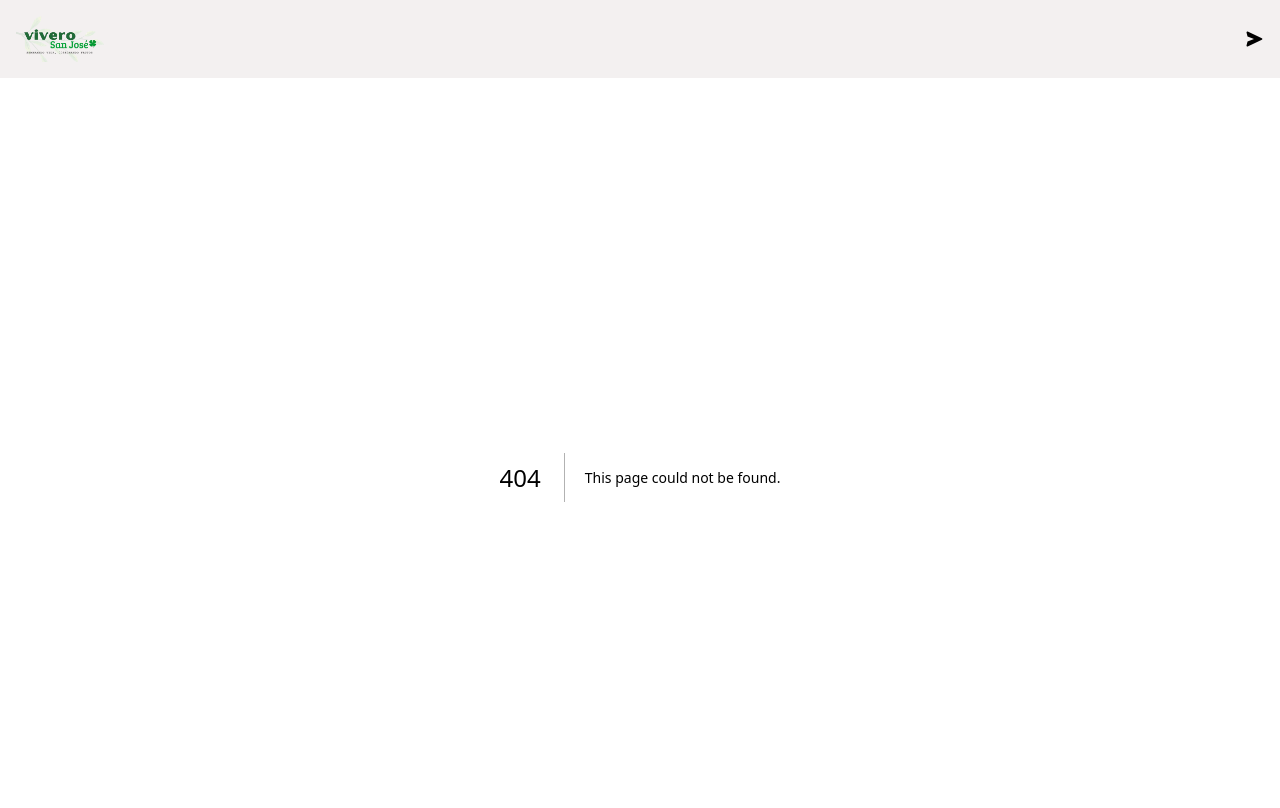
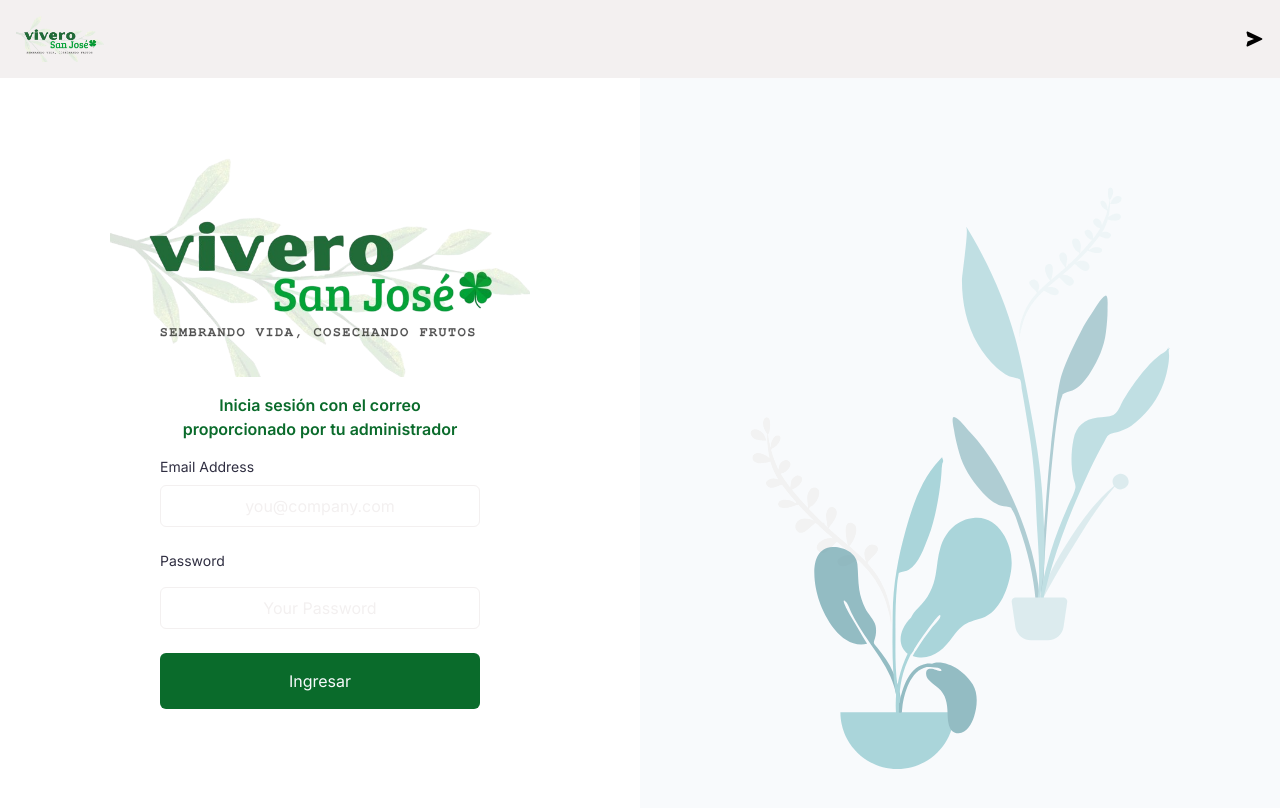
Before and after one commit to JI-Villalobos/sj-vivero, a Next.js app: page /login in a window 1280 px wide. Before the commit this address had no page. Shown: the top 808 px of the page. Built offline with nearby package versions, Linux system fonts and the light colour scheme.

Commit message:
add login component

```diff
--- /dev/null
+++ b/src/app/login/page.tsx
@@ -0,0 +1,17 @@
+import { LoginForm } from "@/src/components/login/LoginForm";
+import Image from "next/image";
+
+export default function Login(){
+    return(
+        <div className="w-full flex flex-row">
+            <div className="w-1/2 flex flex-col items-center mt-20">
+                <Image src="/sj-vivero.png" alt="vivero logo" width={420} height={420}/>
+                <p className="text-center text-md w-2/4 p-4 text-mp-green font-semibold">Inicia sesión con el correo proporcionado por tu administrador</p>
+                <LoginForm />
+            </div>
+            <div className="w-1/2 h-svh bg-mp-white flex items-center justify-center">
+                <Image src="/sj-bg.svg" alt="bg login" width={420} height={420}/>
+            </div>
+        </div>
+    )
+}
--- /dev/null
+++ b/src/components/login/LoginForm.tsx
@@ -0,0 +1,53 @@
+'use client'
+
+export const LoginForm = () => {
+    return (
+        <form action="" className="w-1/2">
+            <div className="mb-6">
+                <label
+                    htmlFor="email"
+                    className="block mb-2 text-sm text-mp-dark"
+                >
+                    Email Address
+                </label>
+                <input
+                    type="email"
+                    name="email"
+                    id="email"
+                    placeholder="you@company.com"
+                    className="w-full px-3 py-2 placeholder-mp-gray-soft border border-mp-gray-soft
+                                rounded-md focus:outline-none focus:ring focus:ring-mp-blue
+                                focus:border-mp-blue dark:bg-mp-gray-soft dark:mp-white text-center text-mp-dark"
+                />
+            </div>
+            <div className="mb-6">
+                <div className="flex justify-between mb-2">
+                    <label
+                        htmlFor="password"
+                        className="block mb-2 text-sm text-mp-dark"
+                    >
+                        Password
+                    </label>
+                </div>
+                <input
+                    type="password"
+                    name="password"
+                    id="password"
+                    placeholder="Your Password"
+                    className="w-full px-3 py-2 placeholder-mp-gray-soft border border-mp-gray-soft
+                                rounded-md focus:outline-none focus:ring focus:ring-mp-blue
+                                focus:border-mp-blue dark:bg-mp-gray-soft dark:mp-white text-center text-mp-dark"
+                />
+            </div>
+            <div className="mb-6">
+                <button
+                    type="button"
+                    className="w-full px-3 py-4 text-mp-white bg-mp-green rounded-md focus:bg-mp-light-green
+                                focus:outline-none"
+                >
+                    Ingresar
+                </button>
+            </div>
+        </form>
+    )
+}
```
Also changed, not shown: public/sj-bg.svg (added).
